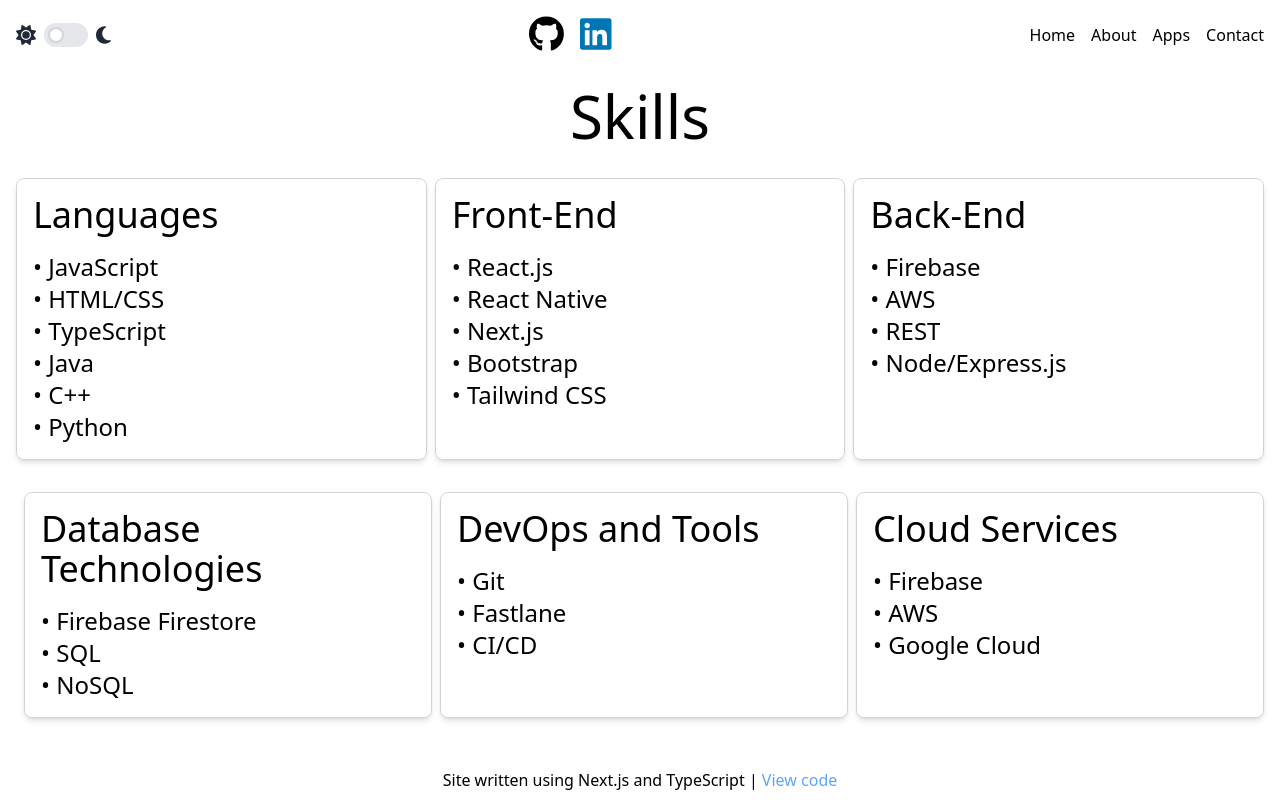
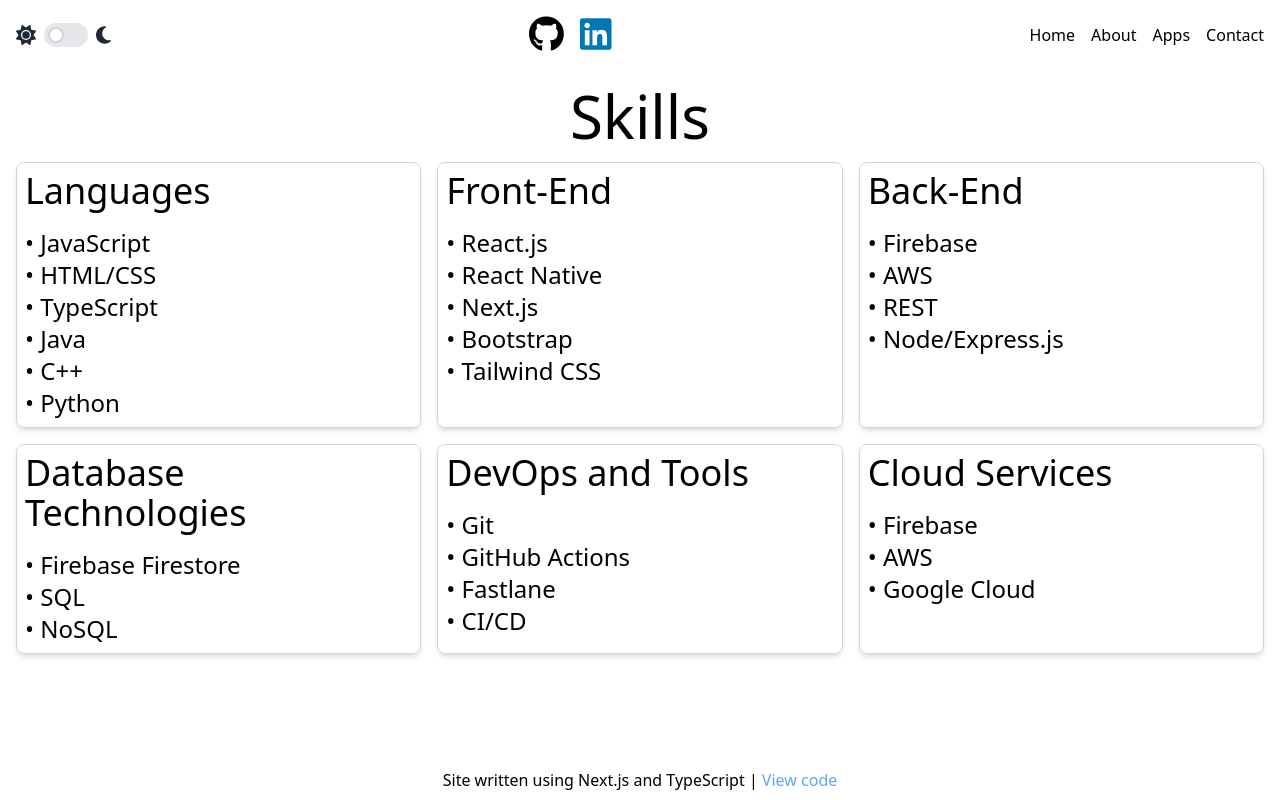
Before and after one commit to neilmccaffrey/Personal-site, a Next.js app: page /about in a window 1280 px wide. Built offline with nearby package versions, Linux system fonts and the light colour scheme.

Commit message:
made cards grid for uniformity

```diff
--- a/app/about/page.tsx
+++ b/app/about/page.tsx
@@ -3,9 +3,9 @@
 const About: React.FC = () => {
   return (
     <>
-      <h1 className="text-6xl dark:text-white text-center">Skills</h1>
-      <div className="flex flex-wrap justify-center space-x-2">
-        <div className="flex-grow w-80 p-4 border border-gray-300 rounded-lg shadow-md mt-8">
+      <h1 className="text-6xl dark:text-white text-center mb-4">Skills</h1>
+      <div className="grid grid-cols-1 md:grid-cols-2 lg:grid-cols-3 gap-4 justify-items-center">
+        <div className="w-full max-w-md p-2 border border-gray-300 rounded-lg shadow-md ">
           <p className="dark:text-white text-4xl">Languages</p>
           <p className="dark:text-white mt-4 text-2xl">
             • JavaScript
@@ -16,7 +16,7 @@
             <br />• Python
           </p>
         </div>
-        <div className="flex-grow w-80 p-4 border border-gray-300 rounded-lg shadow-md mt-8">
+        <div className="w-full max-w-md p-2 border border-gray-300 rounded-lg shadow-md ">
           <p className="dark:text-white text-4xl">Front-End</p>
           <p className="dark:text-white mt-4 text-2xl">
             • React.js
@@ -26,7 +26,7 @@
             <br />• Tailwind CSS
           </p>
         </div>
-        <div className="flex-grow w-80 p-4 border border-gray-300 rounded-lg shadow-md mt-8">
+        <div className="w-full max-w-md p-2 border border-gray-300 rounded-lg shadow-md ">
           <p className="dark:text-white text-4xl">Back-End</p>
           <p className="dark:text-white mt-4 text-2xl">
             • Firebase
@@ -35,7 +35,7 @@
             <br />• Node/Express.js
           </p>
         </div>
-        <div className="flex-grow w-80 p-4 border border-gray-300 rounded-lg shadow-md mt-8">
+        <div className="w-full max-w-md p-2 border border-gray-300 rounded-lg shadow-md ">
           <p className="dark:text-white text-4xl">Database Technologies</p>
           <p className="dark:text-white mt-4 text-2xl">
             • Firebase Firestore
@@ -43,15 +43,16 @@
             <br />• NoSQL
           </p>
         </div>
-        <div className="flex-grow w-80 p-4 border border-gray-300 rounded-lg shadow-md mt-8">
+        <div className="w-full max-w-md p-2 border border-gray-300 rounded-lg shadow-md ">
           <p className="dark:text-white text-4xl">DevOps and Tools</p>
           <p className="dark:text-white mt-4 text-2xl">
             • Git
+            <br />• GitHub Actions
             <br />• Fastlane
             <br />• CI/CD
           </p>
         </div>
-        <div className="flex-grow w-80 p-4 border border-gray-300 rounded-lg shadow-md mt-8">
+        <div className="w-full max-w-md p-2 border border-gray-300 rounded-lg shadow-md ">
           <p className="dark:text-white text-4xl">Cloud Services</p>
           <p className="dark:text-white mt-4 text-2xl">
             • Firebase
@@ -59,36 +60,6 @@
             <br />• Google Cloud
           </p>
         </div>
-        {/* <div className="flex-grow max-w-lg mx-auto p-4 border border-gray-300 rounded-lg shadow-md mt-8">
-          <p className="dark:text-white text-4xl">Languages</p>
-          <p className="dark:text-white mt-4 text-2xl">
-            • JavaScript
-            <br />• HTML/CSS
-            <br />• TypeScript
-            <br />• Java
-            <br />• C++
-            <br />• Python
-          </p>
-        </div>
-        <div className="flex-grow max-w-lg mx-auto p-4 border border-gray-300 rounded-lg shadow-md mt-8">
-          <p className="dark:text-white text-4xl">Front-End</p>
-          <p className="dark:text-white mt-4 text-2xl">
-            • React.js
-            <br />• React Native
-            <br />• Next.js
-            <br />• Bootstrap
-            <br />• Tailwind
-          </p>
-        </div>
-        <div className="flex-grow max-w-lg mx-auto p-4 border border-gray-300 rounded-lg shadow-md mt-8">
-          <p className="dark:text-white text-4xl">Back-End</p>
-          <p className="dark:text-white mt-4 text-2xl">
-            • Firebase
-            <br />• AWS
-            <br />• REST
-            <br />• Node/Express.js
-          </p>
-        </div> */}
       </div>
     </>
   );
```
